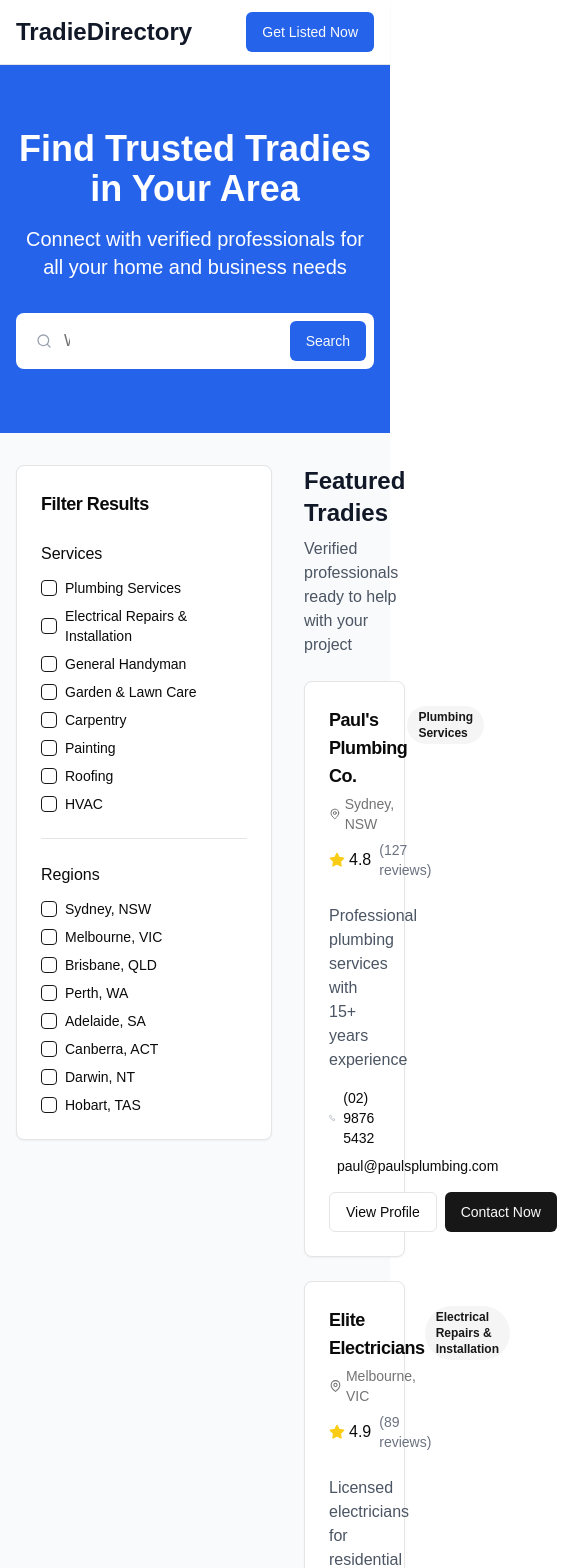
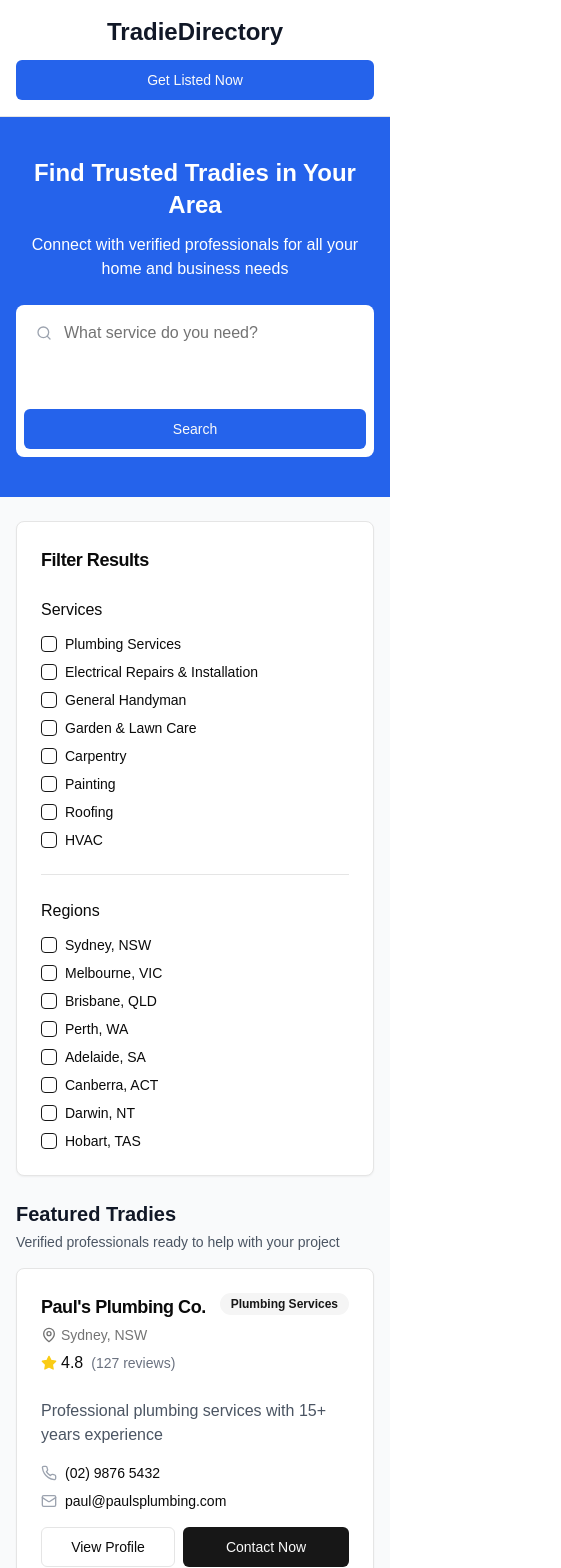
Before and after one commit to MrAbidAkash/tradie-directory, a Next.js app: page / in a window 390 px wide. Shown: the top 1568 px of the page, 561 px wide, since content can reach past the window. Built offline with nearby package versions, Linux system fonts and the light colour scheme; what node-cron would draw is missing.

Commit message:
responsive

```diff
--- a/app/dashboard/sidebar.tsx
+++ b/app/dashboard/sidebar.tsx
@@ -50,7 +50,7 @@ export function Sidebar({
       >
         <div className="flex flex-col h-full">
           <div className="flex items-center justify-center h-16 px-4 border-b">
-            <div className="text-xl font-bold text-blue-700"><a href="/">TradieDirectory</a></div>
+            <div className="text-xl font-bold text-blue-700"><Link href="/">TradieDirectory</Link></div>
           </div>
 
           <nav className="flex-1 px-2 py-4 space-y-1">
--- a/app/listing/[id]/page.tsx
+++ b/app/listing/[id]/page.tsx
@@ -9,6 +9,7 @@ import { Badge } from "@/components/ui/badge";
 import { Button } from "@/components/ui/button";
 import { Phone, Mail, MapPin, Star, Clock, Award, Shield } from "lucide-react";
 import { notFound } from "next/navigation";
+import Link from "next/link";
 
 // Mock data - replace with actual database fetch
 const mockListing = {
@@ -60,9 +61,9 @@ export default async function ListingPage({ params }: PageProps) {
         <div className="max-w-7xl mx-auto px-4 sm:px-6 lg:px-8">
           <div className="flex justify-between items-center h-16">
             <div className="flex items-center">
-              <a href="/" className="text-2xl font-bold text-gray-900">
+              <Link href="/" className="text-2xl font-bold text-gray-900">
                 TradieDirectory
-              </a>
+              </Link>
             </div>
             <Button variant="outline">Back to Search</Button>
           </div>
--- a/app/listing/new/page.tsx
+++ b/app/listing/new/page.tsx
@@ -216,7 +216,7 @@ export default function NewListingPage() {
             <div className="flex items-center">
               <h1 className="text-2xl font-bold text-gray-900">Get Listed</h1>
             </div>
-            <Button variant="outline">Save & Exit</Button>
+            <Button variant="outline" onClick={()=> router.push("/")}>Save & Exit</Button>
           </div>
         </div>
       </header>
--- a/app/page.tsx
+++ b/app/page.tsx
@@ -19,14 +19,14 @@ export default function HomePage() {
       {/* Header */}
       <header className="bg-white shadow-sm border-b">
         <div className="max-w-7xl mx-auto px-4 sm:px-6 lg:px-8">
-          <div className="flex justify-between items-center h-16">
+          <div className="flex flex-col sm:flex-row justify-between items-center py-4 sm:py-0 sm:h-16 gap-3 sm:gap-0">
             <div className="flex items-center">
-              <a href="/" className="text-2xl font-bold text-gray-900">
+              <Link href="/" className="text-2xl font-bold text-gray-900">
                 TradieDirectory
-              </a>
+              </Link>
             </div>
-            <Link href="/listing/new">
-              <Button className="bg-blue-600 hover:bg-blue-700">
+            <Link href="/listing/new" className="w-full sm:w-auto">
+              <Button className="bg-blue-600 hover:bg-blue-700 w-full sm:w-auto">
                 Get Listed Now
               </Button>
             </Link>
@@ -35,18 +35,18 @@ export default function HomePage() {
       </header>
 
       {/* Hero Section */}
-      <section className="bg-blue-600 text-white py-16">
+      <section className="bg-blue-600 text-white py-10 sm:py-16">
         <div className="max-w-7xl mx-auto px-4 sm:px-6 lg:px-8 text-center">
-          <h2 className="text-4xl font-bold mb-4">
+          <h2 className="text-2xl sm:text-4xl font-bold mb-3 sm:mb-4">
             Find Trusted Tradies in Your Area
           </h2>
-          <p className="text-xl mb-8">
+          <p className="text-base sm:text-xl mb-6 sm:mb-8">
             Connect with verified professionals for all your home and business
             needs
           </p>
 
           {/* Search Bar */}
-          <div className="max-w-2xl mx-auto bg-white rounded-lg p-2 flex gap-2">
+          <div className="max-w-2xl mx-auto bg-white rounded-lg p-2 flex flex-col sm:flex-row gap-2">
             <div className="flex-1 relative">
               <Search className="absolute left-3 top-1/2 transform -translate-y-1/2 text-gray-400 h-4 w-4" />
               <Input
@@ -55,7 +55,7 @@ export default function HomePage() {
               />
             </div>
             <Select>
-              <SelectTrigger className="w-48 border-0">
+              <SelectTrigger className="w-full sm:w-48 border-0">
                 <SelectValue placeholder="Select region" />
               </SelectTrigger>
               <SelectContent>
@@ -65,16 +65,18 @@ export default function HomePage() {
                 <SelectItem value="perth">Perth, WA</SelectItem>
               </SelectContent>
             </Select>
-            <Button className="bg-blue-600 hover:bg-blue-700">Search</Button>
+            <Button className="bg-blue-600 hover:bg-blue-700 w-full sm:w-auto">
+              Search
+            </Button>
           </div>
         </div>
       </section>
 
       {/* Main Content */}
-      <main className="max-w-7xl mx-auto px-4 sm:px-6 lg:px-8 py-8">
-        <div className="flex gap-8">
+      <main className="max-w-7xl mx-auto px-4 sm:px-6 lg:px-8 py-6 sm:py-8">
+        <div className="flex flex-col sm:flex-row gap-6 sm:gap-8">
           {/* Filters Sidebar */}
-          <aside className="w-64 flex-shrink-0">
+          <aside className="w-full sm:w-64 flex-shrink-0">
             <Suspense fallback={<div>Loading filters...</div>}>
               <SearchFilters />
             </Suspense>
@@ -82,11 +84,11 @@ export default function HomePage() {
 
           {/* Listings Grid */}
           <div className="flex-1">
-            <div className="mb-6">
-              <h3 className="text-2xl font-bold text-gray-900 mb-2">
+            <div className="mb-4 sm:mb-6">
+              <h3 className="text-xl sm:text-2xl font-bold text-gray-900 mb-1 sm:mb-2">
                 Featured Tradies
               </h3>
-              <p className="text-gray-600">
+              <p className="text-gray-600 text-sm sm:text-base">
                 Verified professionals ready to help with your project
               </p>
             </div>
@@ -99,9 +101,9 @@ export default function HomePage() {
       </main>
 
       {/* Footer */}
-      <footer className="bg-gray-800 text-white py-12 mt-16">
+      <footer className="bg-gray-800 text-white py-8 sm:py-12 mt-8 sm:mt-16">
         <div className="max-w-7xl mx-auto px-4 sm:px-6 lg:px-8">
-          <div className="grid grid-cols-1 md:grid-cols-4 gap-8">
+          <div className="grid grid-cols-1 md:grid-cols-4 gap-6 sm:gap-8">
             <div>
               <h4 className="text-lg font-semibold mb-4">TradieDirectory</h4>
               <p className="text-gray-300">
```
